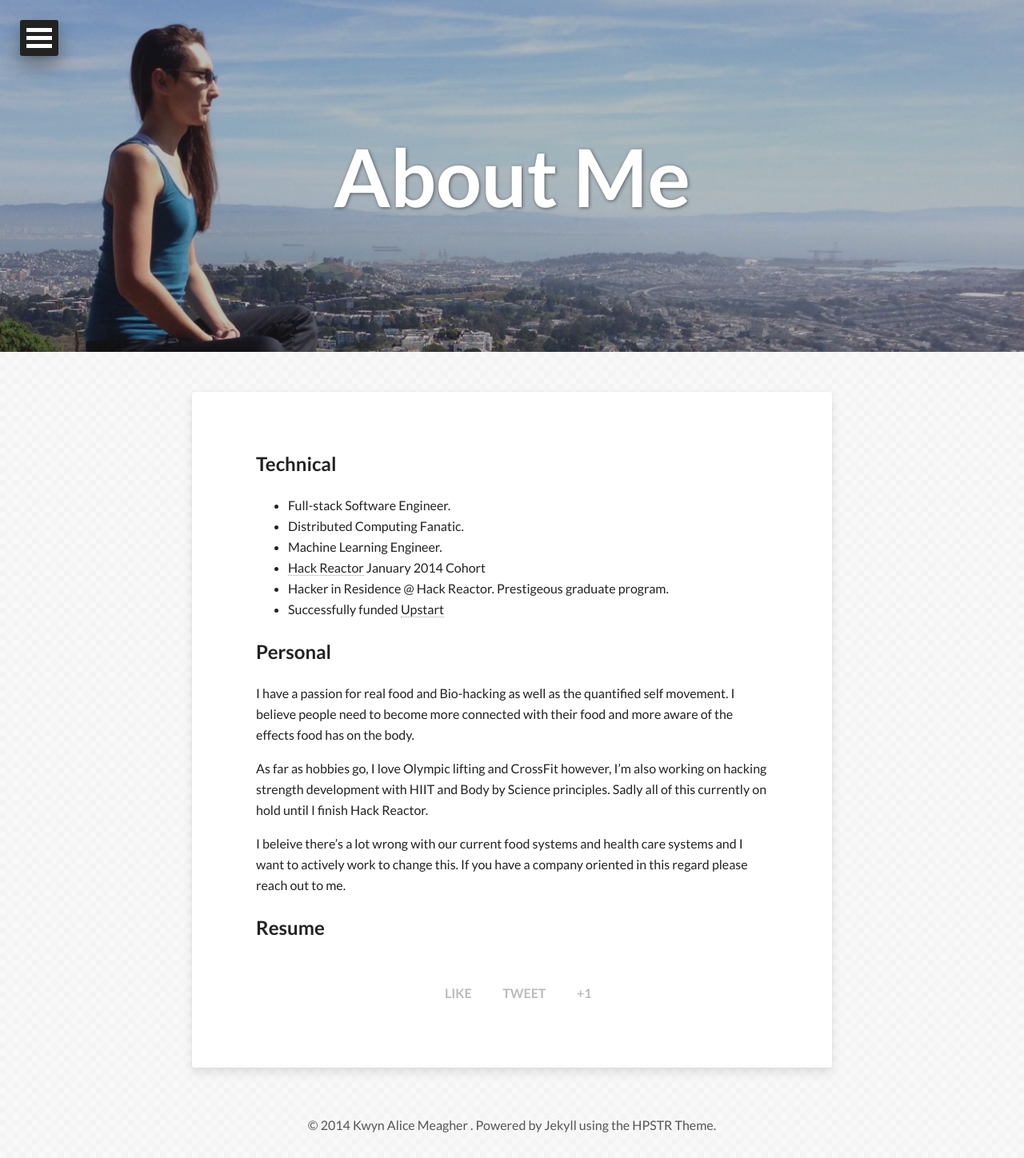
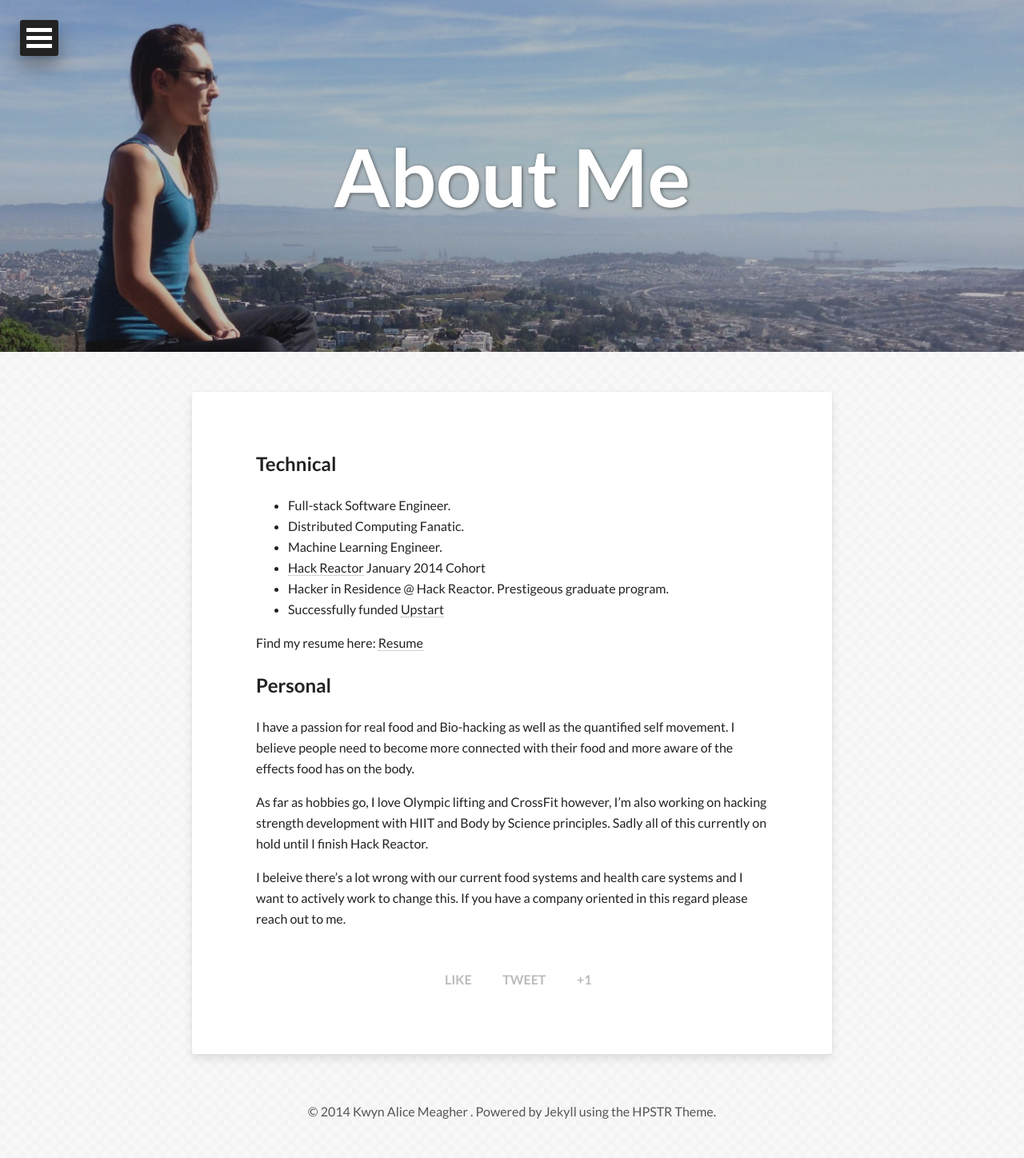
Before and after one commit to Eduardo-Cabrera/HarleyKwyn.github.io, a Jekyll site: the page built from about.md, in a window 1280 px wide. Shown: the whole page at 80% size. Built offline with Jekyll 4.4.1, drawn with Linux system fonts in a browser that asks for light colours; nearby versions of some CDN libraries; Markdown is read by kramdown in place of the engine named in the settings.

Commit message:
updates about me for readability

```diff
--- a/about.md
+++ b/about.md
@@ -16,6 +16,8 @@ share: true
  - Hacker in Residence @ Hack Reactor. Prestigeous graduate program.
  - Successfully funded [Upstart](https://www.upstart.com/upstarts/kwyn-alice-meagher)
 
+Find my resume here: [Resume](http://harleykwyn.com/resume/)
+
 ##Personal
 
 I have a passion for real food and Bio-hacking as well as the quantified self movement. I believe people need to become more connected with their food and more aware of the effects food has on the body.
```
Also changed, not shown: other parts of about.md (+0 -2 lines).
